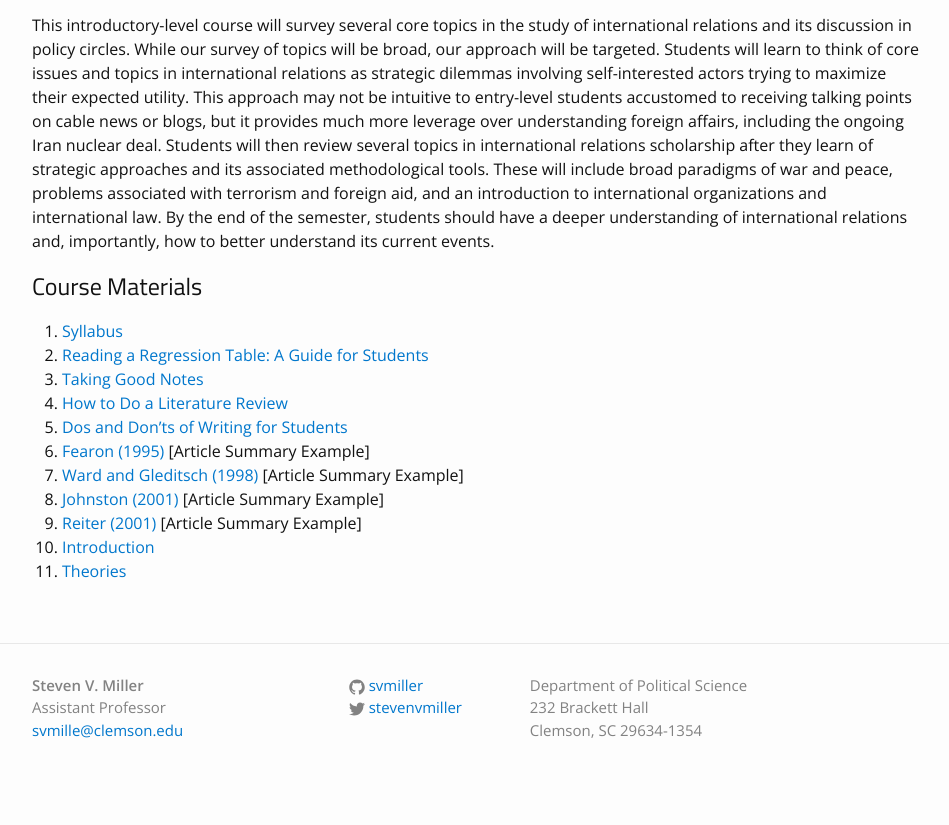
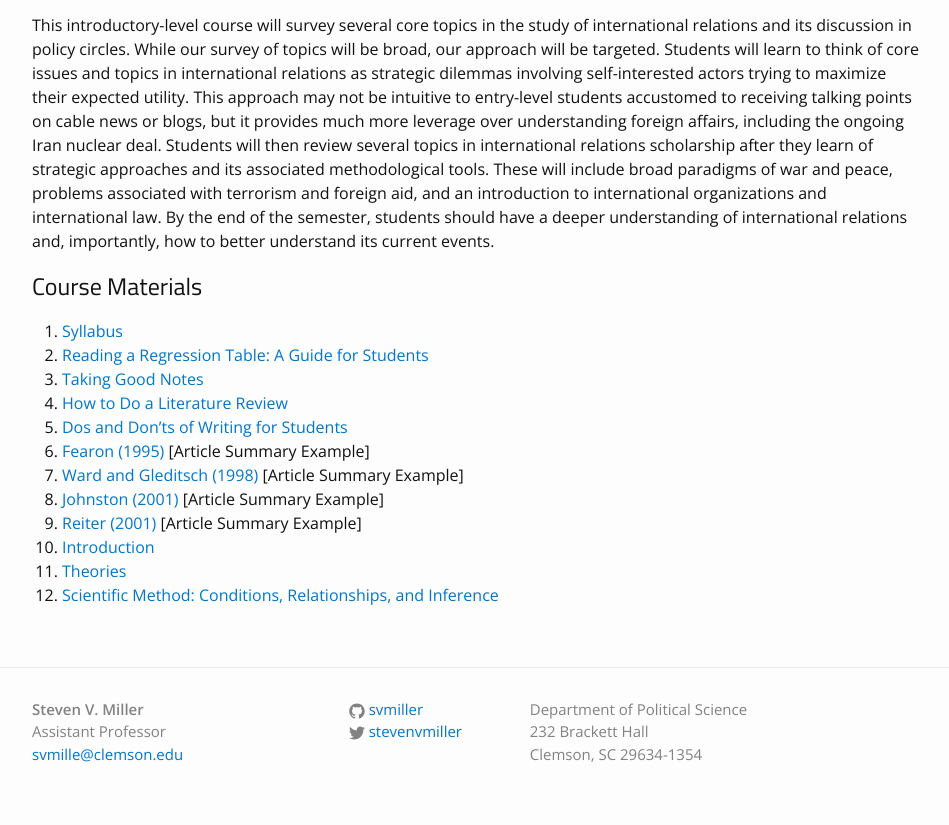
Before and after one commit to svmiller/svmiller.github.io, a Jekyll site: the page built from teaching/posc-1020.md, in a window 1280 px wide. Shown: the part 505-1330 px from the top of the page, without its empty margins (163-1112 px from the left). Built offline with Jekyll 4.4.1, drawn with Linux system fonts in a browser that asks for light colours; before the commit the page ends 1306 px from its top, so only the background shows below that.

Commit message:
update teaching pages (08.27.2015)

```diff
--- a/teaching/posc-1020.md
+++ b/teaching/posc-1020.md
@@ -21,3 +21,4 @@ This introductory-level course will survey several core topics in the study of i
 9. [Reiter (2001)](https://www.dropbox.com/s/pqayanqab72vtwg/svm-notes-reiter2001wne.pdf?dl=0) [Article Summary Example]
 10. [Introduction](https://www.dropbox.com/s/ygocpkkardx11d4/posc1020-lecture-introduction.pdf?dl=0)
 11. [Theories](https://www.dropbox.com/s/aiuw0nu8x1cuztt/posc1020-lecture-theories.pdf?dl=0)
+12. [Scientific Method: Conditions, Relationships, and Inference](https://www.dropbox.com/s/807igfewh3ktqyi/posc1020-lecture-scientific-method-inference.pdf?dl=0)
```
Also changed, not shown: teaching/posc-3410.md (+1 -0 lines).
